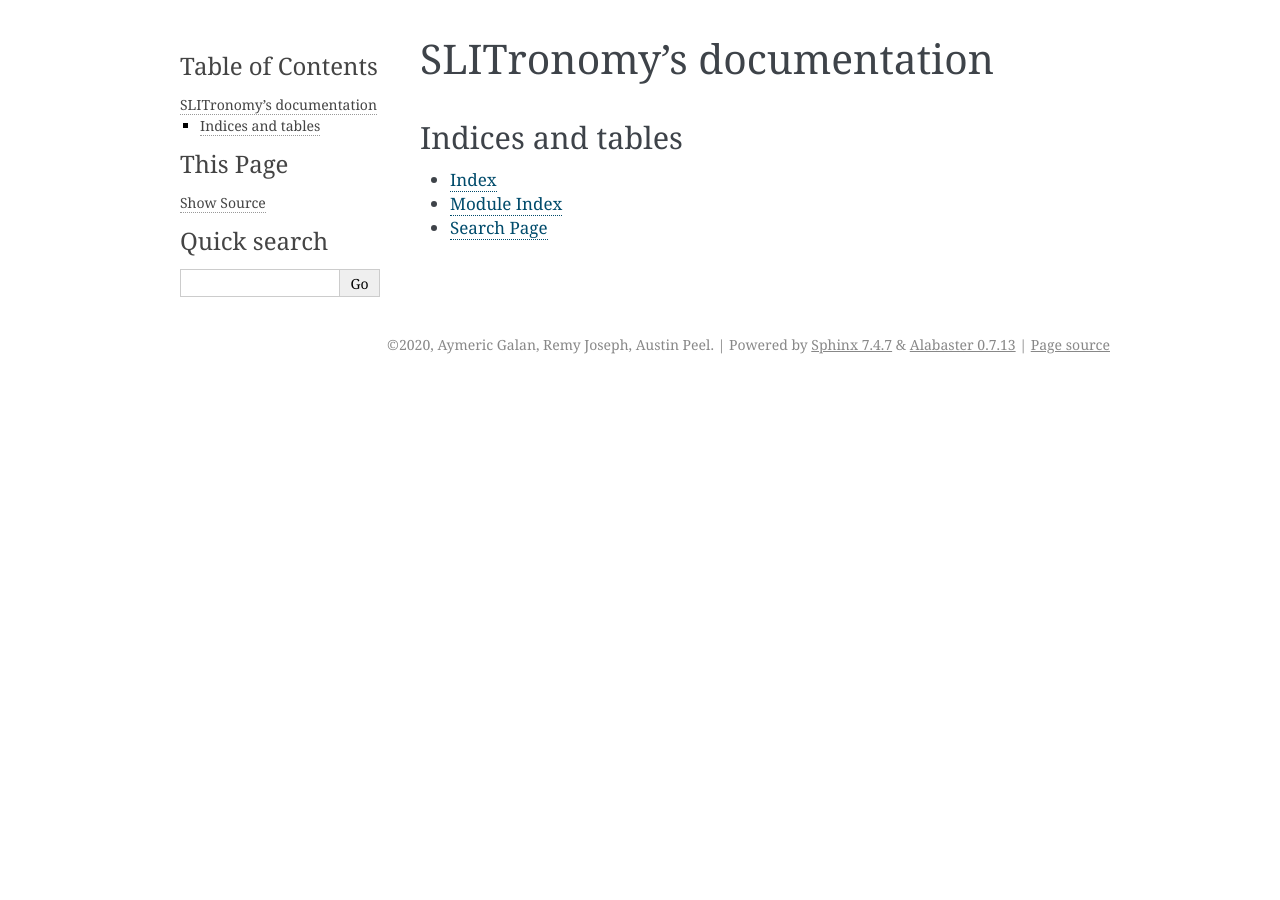
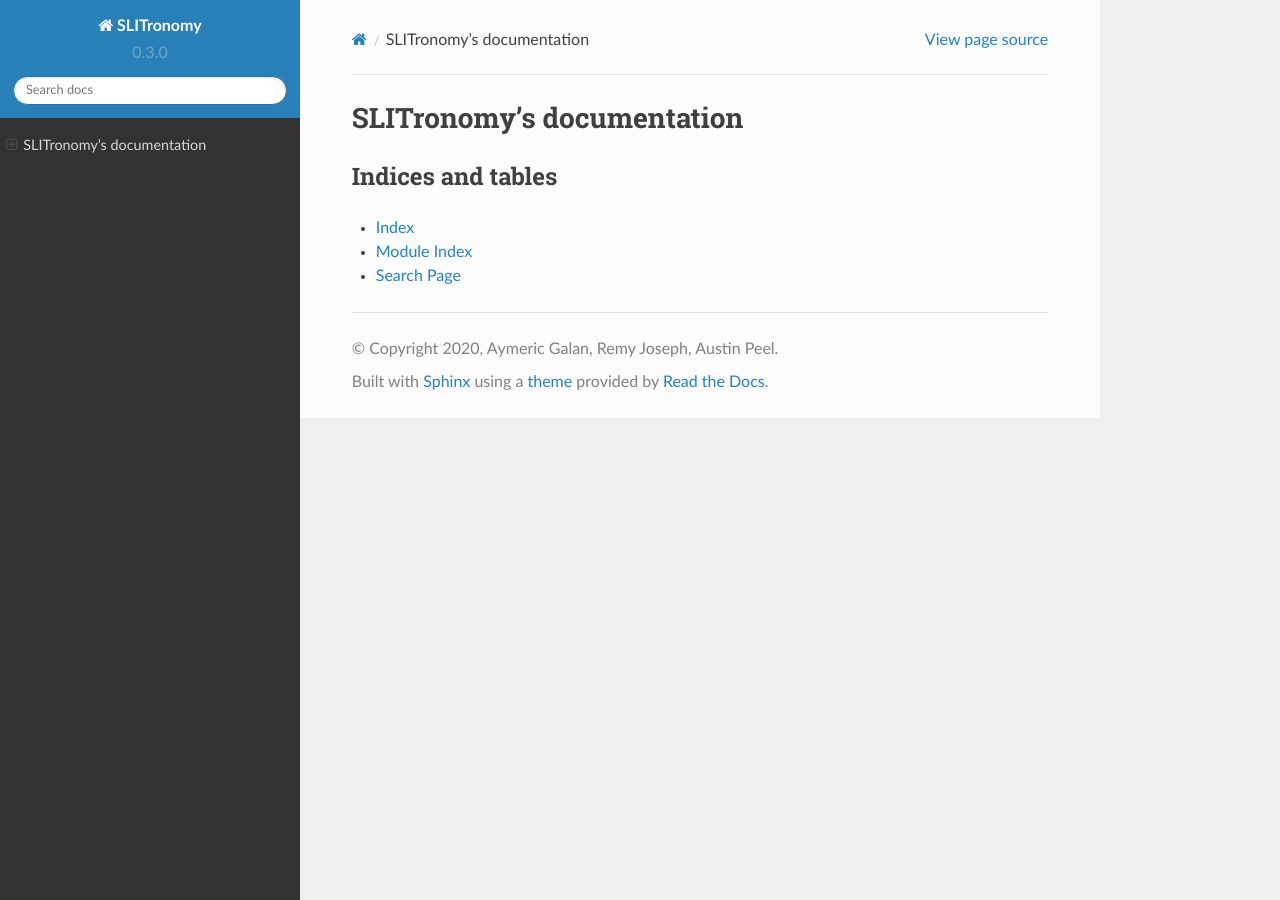
Before and after one commit to aymgal/SLITronomy, a Sphinx documentation site: the page built from docs/index.rst, in a window 1280 px wide. Built offline with Sphinx 7.4.7 and the Read the Docs theme 2.0.0, drawn with Linux system fonts in a browser that asks for light colours.

```diff
--- a/docs/conf.py
+++ b/docs/conf.py
@@ -22,10 +22,10 @@ copyright = '2020, Aymeric Galan, Remy Joseph, Austin Peel'
 author = 'Aymeric Galan, Remy Joseph, Austin Peel'
 
 # The major project version
-version = '0.2.0'
+version = '0.3.0'
 
 # The full version, including alpha/beta/rc tags
-release = '0.2.0'
+release = '0.3.0'
 
 # The master toctree document.
 master_doc = 'index'
@@ -54,7 +54,7 @@ exclude_patterns = ['_build', 'Thumbs.db', '.DS_Store']
 # The theme to use for HTML and HTML Help pages.  See the documentation for
 # a list of builtin themes.
 #
-html_theme = 'alabaster'
+html_theme = 'sphinx_rtd_theme'
 
 # Add any paths that contain custom static files (such as style sheets) here,
 # relative to this directory. They are copied after the builtin static files,
```
